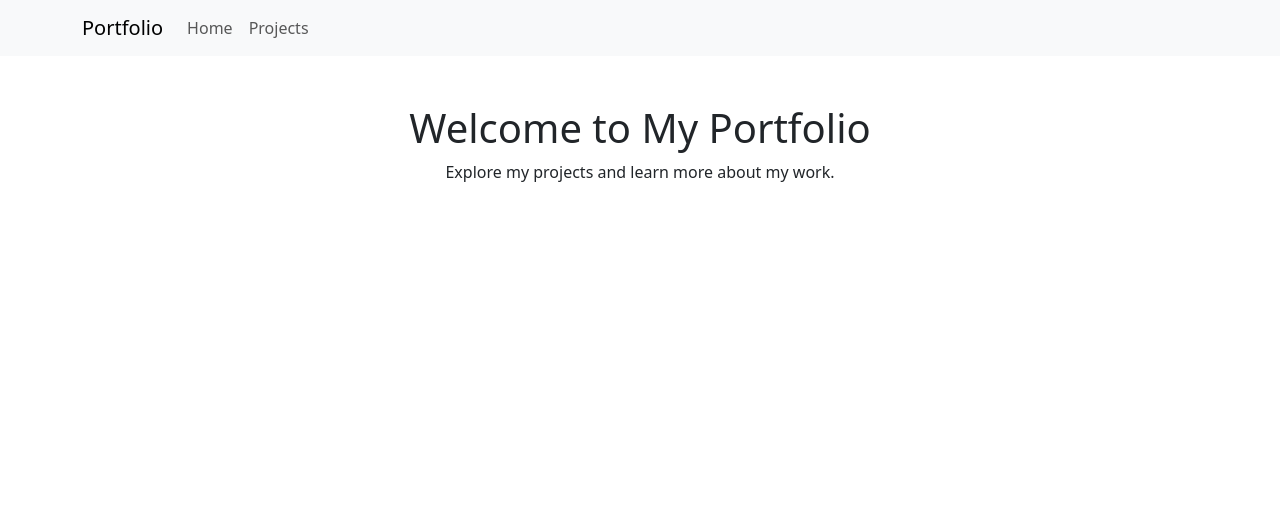
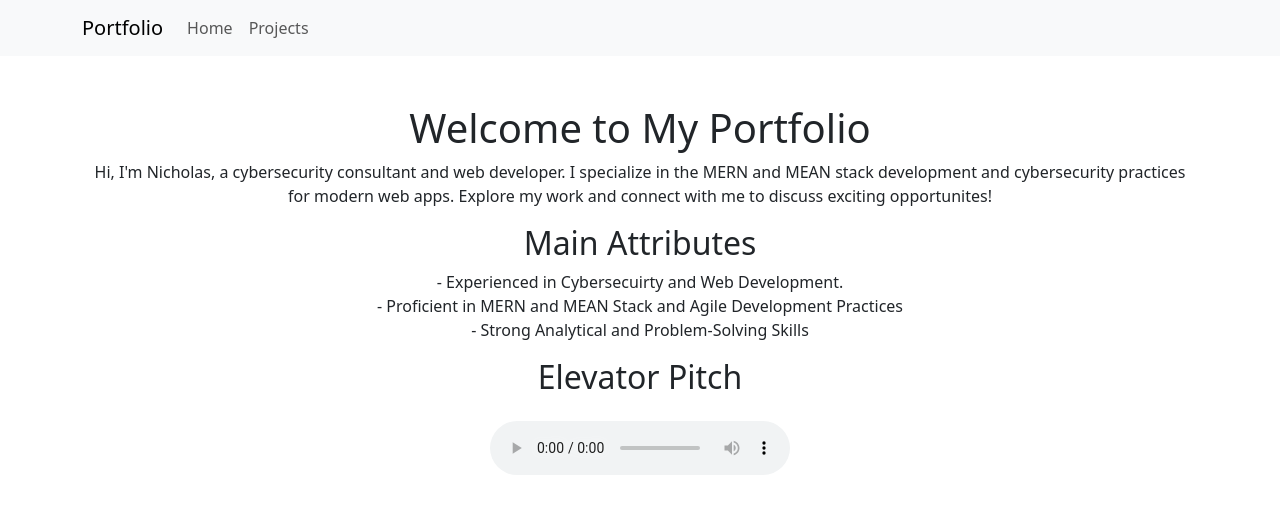
Before and after one commit to hollywood017/Portfolio, a React (Create React App) app: page / in a window 1280 px wide. Shown: the top 514 px of the page. Built offline with nearby package versions, Linux system fonts and the light colour scheme.

Commit message:
updated Home page

```diff
--- a/src/Home.js
+++ b/src/Home.js
@@ -4,7 +4,18 @@ const Home = () => {
     return (
         <div className="container text-center mt-5">
             <h1>Welcome to My Portfolio</h1>
-            <p>Explore my projects and learn more about my work.</p>
+            <p>Hi, I'm Nicholas, a cybersecurity consultant and web developer. I specialize in the MERN and MEAN stack development and cybersecurity practices for modern web apps. Explore my work and connect with me to discuss exciting opportunites!</p>
+            <h2>Main Attributes</h2>
+            <ul className='list-unstyled'>
+                <li>- Experienced in Cybersecuirty and Web Development.</li>
+                <li>- Proficient in MERN and MEAN Stack and Agile Development Practices</li>
+                <li>- Strong Analytical and Problem-Solving Skills</li>
+            </ul>
+            <h2>Elevator Pitch</h2>
+            <audio controls className='mt-3'>
+                <source src='/path-to-your-audio-file.mp4' type="audio/mpeg" />
+                Your browser does not support the audio element.
+            </audio>
         </div>
     );
 };
```
